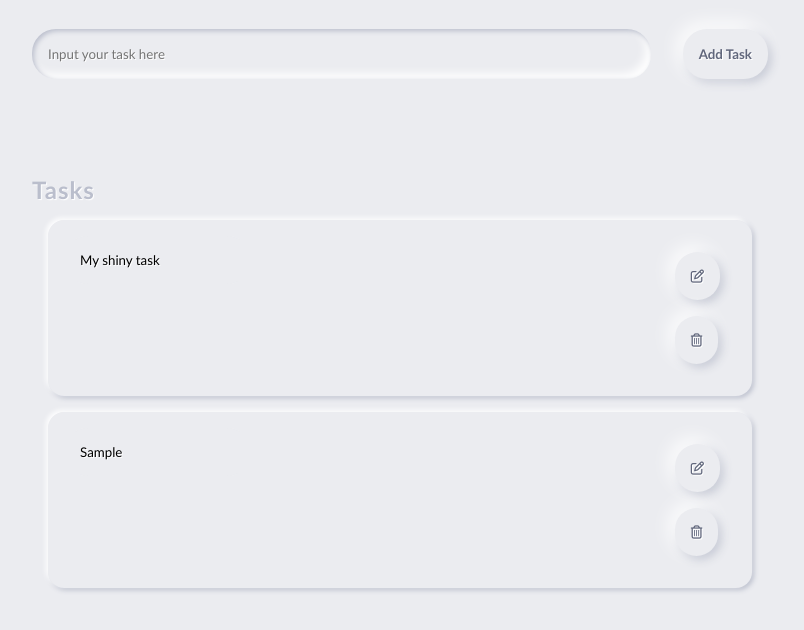
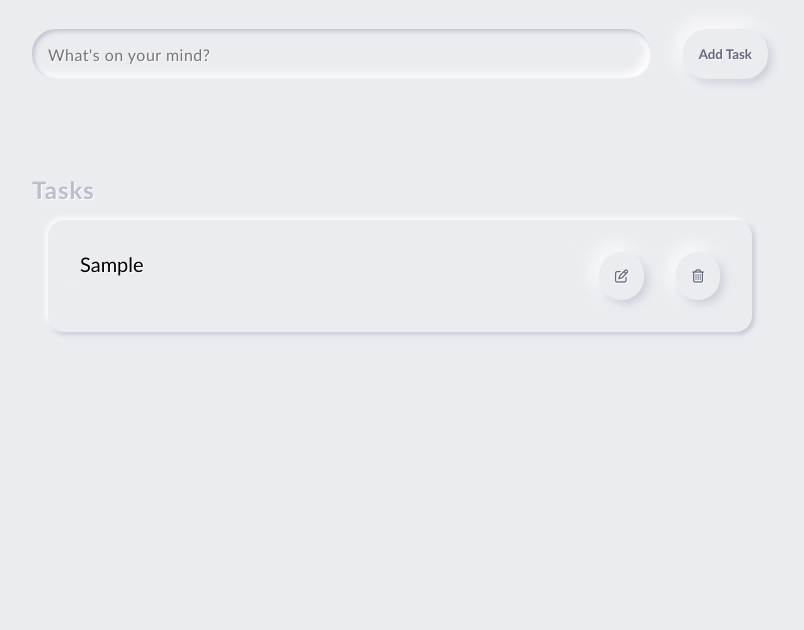
Before and after one commit to Kim-Arcena/neomorphicTodoList.github.io, a plain HTML site: page index.html in a window 1280 px wide. Both pictures are taken after typing "Sample" into the empty fields and a click on the input "Add Task". Shown: the part 74-704 px from the top of the page, without its empty margins (240-1044 px from the left). Drawn offline with Linux system fonts and the light colour scheme.

Commit message:
Added functions

```diff
--- a/index.html
+++ b/index.html
@@ -17,7 +17,7 @@
                 type="text"
                 name=""
                 id= "new-task-input"
-                placeholder = "Input your task here"
+                placeholder = "What's on your mind?"
             />
             <input
                 type="submit"
@@ -31,7 +31,7 @@
             <h2>Tasks</h2>
 
             <div id = "tasks">
-                <div class="task">
+                <!-- <div class="task">
                     <div class = "content">
                         <input
                             type="text"
@@ -44,7 +44,7 @@
                         <button class="edit"><i class="far fa-edit"></i></button>
                         <button class="delete"><i class="far fa-trash-alt"></i></button>
                     </div>
-                </div>
+                </div> -->
             </div>
         </section>
     </main>
--- a/main.css
+++ b/main.css
@@ -41,9 +41,10 @@ header h1{
 
 #new-task-form{
     display: flex;
+
 }
 
-input, button{
+input, button, textarea{
     background-color: var(--background);
     outline: none;
     border: none;
@@ -59,9 +60,11 @@ input, button{
     width:50px;
     padding: 1rem;
     margin: 1rem;
-    font: size 1.5em;
+    font-size: 1rem;
+    letter-spacing: 0.5px;
     box-shadow:  inset 2px 2px 5px var(--shadow), inset -5px -5px 10px var(--white);
     transition: all 0.2s ease-in-out;
+
 }
 
 #new-task-input:focus{
@@ -75,7 +78,6 @@ button, input[type=submit]{
     transition: all 0.2s ease-in-out;
     cursor: pointer;
     font-weight: 600;
-    display: block;
     margin: 1rem;
 }
 
@@ -121,3 +123,18 @@ main{
     box-shadow: -2px -2px 5px var(--white), 2px 2px 5px var(--shadow);
     border-radius: 1rem;
 }
+#tasks .task .content{
+    flex: 1 1 auto;
+}
+
+#tasks .task .content .text{
+    font-size:1.25rem;
+    width: 100%;
+    display: block;
+    transition: 0.5s;
+}
+
+#tasks .task .content .text:not(:read-only){
+    color:var(--shadow);
+    text-shadow: 1px 1px 1px var(--white);
+}
```
